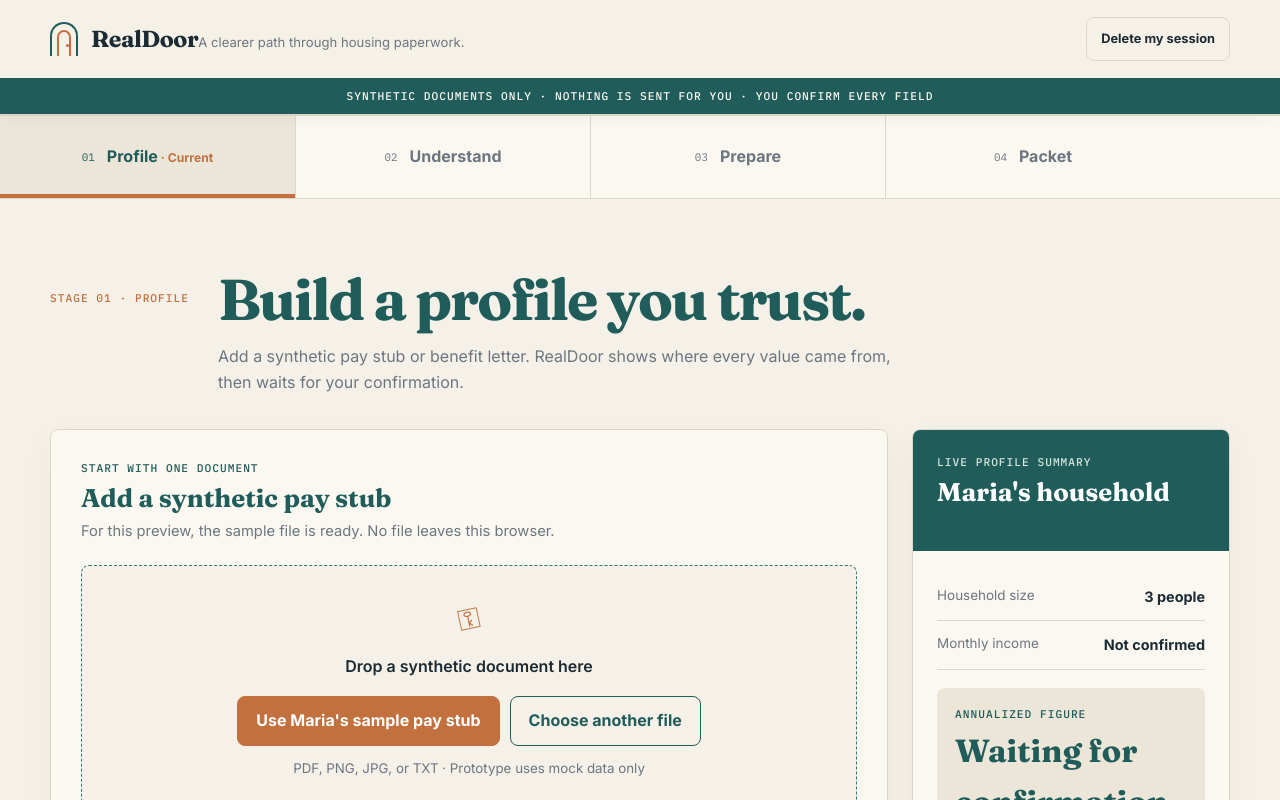
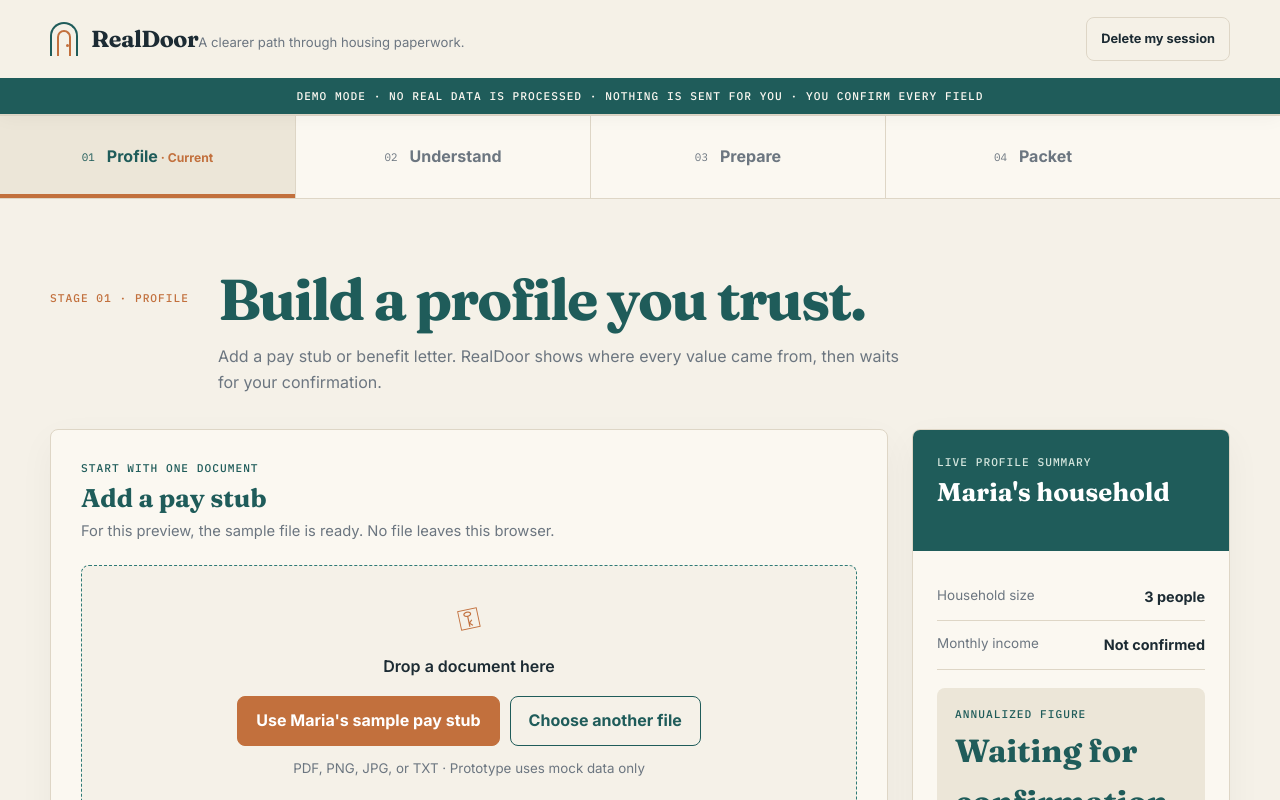
Before and after one commit to earlgreyhot1701D/real-door, a Next.js app: page / in a window 1280 px wide. Shown: the top 800 px of the page. Built offline with nearby package versions, Linux system fonts and the light colour scheme.

Commit message:
polish: remove 'synthetic' from user-facing UI copy

```diff
--- a/app/page.tsx
+++ b/app/page.tsx
@@ -59,7 +59,7 @@ export default function Home() {
           </button>
         </div>
         <div className="status-strip mono">
-          Synthetic documents only · Nothing is sent for you · You confirm every field
+          Demo mode · No real data is processed · Nothing is sent for you · You confirm every field
         </div>
       </header>
 
--- a/components/ProfileStage.tsx
+++ b/components/ProfileStage.tsx
@@ -36,7 +36,7 @@ export default function ProfileStage({ onIncomeConfirmed }: ProfileStageProps) {
     setConfirmedIncome(null);
     setIncomeConfirmed(false);
     setError(null);
-    announce("Synthetic document loaded. One field is ready for review.");
+    announce("Document loaded. One field is ready for review.");
     setTimeout(() => {
       extractionRef.current?.scrollIntoView({ behavior: "smooth", block: "start" });
     }, 50);
@@ -115,7 +115,7 @@ export default function ProfileStage({ onIncomeConfirmed }: ProfileStageProps) {
         <div>
           <h2 id="profile-title">Build a profile you trust.</h2>
           <p>
-            Add a synthetic pay stub or benefit letter. RealDoor shows where every value came from,
+            Add a pay stub or benefit letter. RealDoor shows where every value came from,
             then waits for your confirmation.
           </p>
         </div>
@@ -125,7 +125,7 @@ export default function ProfileStage({ onIncomeConfirmed }: ProfileStageProps) {
         {/* Upload panel */}
         <section className="panel upload-panel" aria-labelledby="upload-title">
           <p className="panel-kicker mono">Start with one document</p>
-          <h3 id="upload-title">Add a synthetic pay stub</h3>
+          <h3 id="upload-title">Add a pay stub</h3>
           <p className="upload-copy">
             For this preview, the sample file is ready. No file leaves this browser.
           </p>
@@ -142,12 +142,12 @@ export default function ProfileStage({ onIncomeConfirmed }: ProfileStageProps) {
                 <p>Extracting fields…</p>
               ) : (
                 <>
-                  <p>Drop a synthetic document here</p>
+                  <p>Drop a document here</p>
                   <input
                     ref={fileInputRef}
                     type="file"
                     accept=".pdf,.png,.jpg,.jpeg,.txt"
-                    aria-label="Choose a synthetic document"
+                    aria-label="Choose a document"
                     aria-describedby="fileHelp"
                     style={{ position: "absolute", width: "1px", height: "1px", overflow: "hidden", clip: "rect(0 0 0 0)", whiteSpace: "nowrap", clipPath: "inset(50%)" }}
                     onChange={handleFileChange}
```
